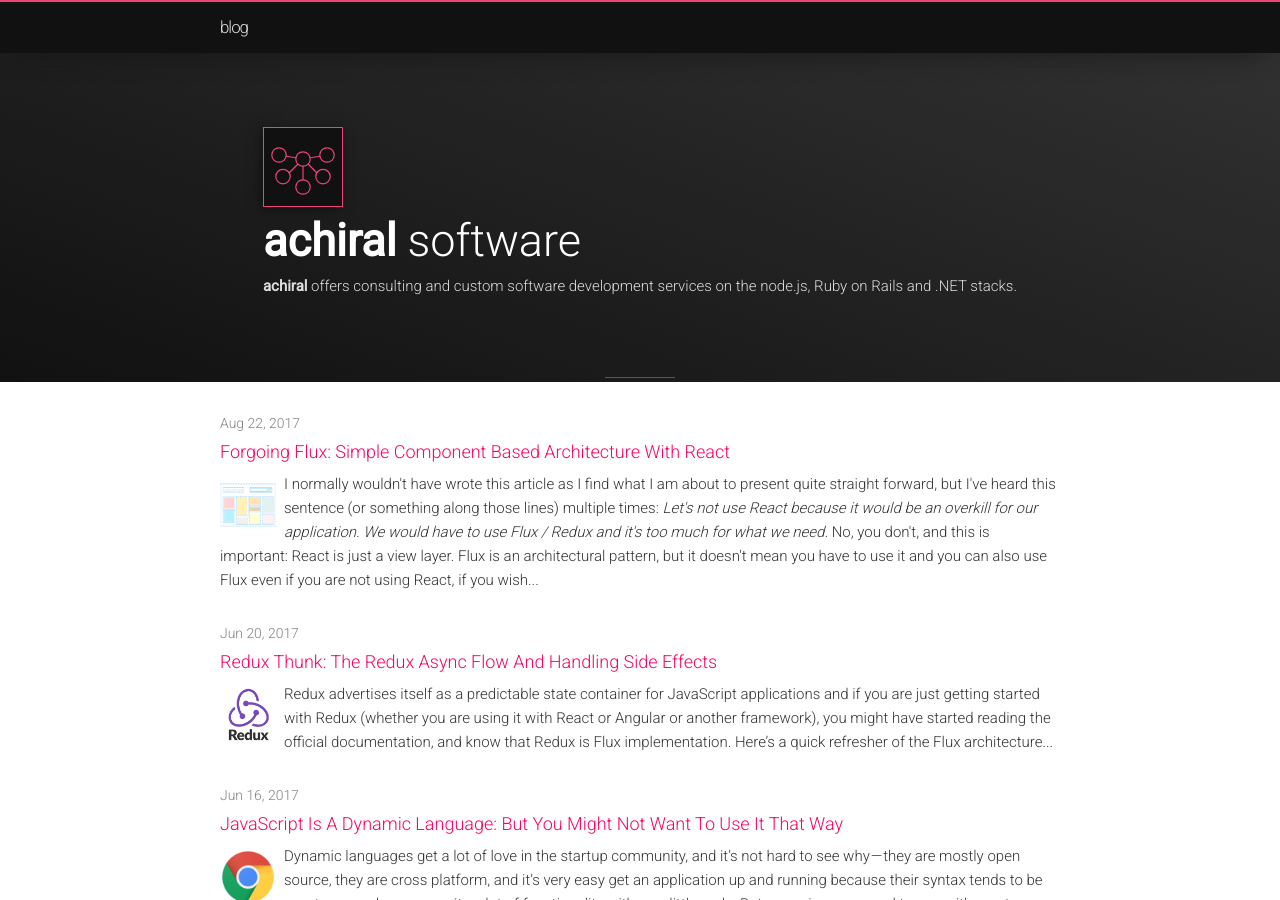
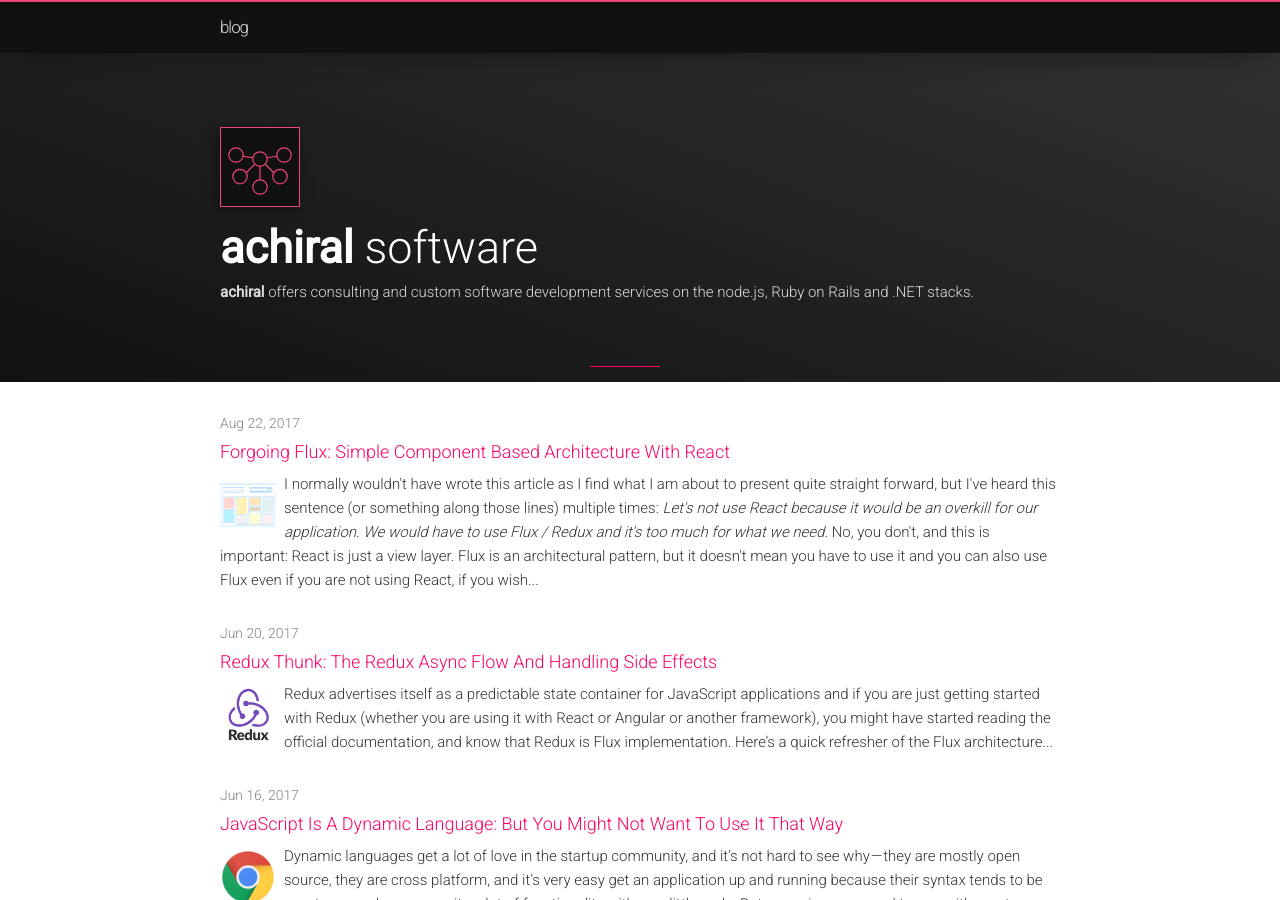
Before and after one commit to toaderflorin/eksia, a Jekyll site: the page built from index.md, in a window 1280 px wide and 900 px high. Built offline with Jekyll 4.4.1, drawn with Linux system fonts in a browser that asks for light colours.

Commit message:
Fixed responsive.

```diff
--- a/_layouts/default.html
+++ b/_layouts/default.html
@@ -7,10 +7,13 @@
     {% include header.html %}
 
     <div class="gradient">
-      <div style="max-width: 840px; margin: auto; margin-top: 50px; padding: 15px; display: flex; flex-direction: column; align-items: left;">
+      <div style="width: 840px; max-width: calc(100% - 30px); margin: auto; margin-top: 50px; padding: 15px";
+        display: flex; flex-direction: column; align-items: left; background-color: red;">
+
           <svg class="site-logo" width="80" height="80" viewBox="0 0 100 100" stroke="#ee4477" stroke-width="1.5" fill="#111"
             xmlns="http://www.w3.org/2000/svg"
             style="box-shadow: -2px 2px 12px -1px  rgba(0, 0, 0, 0.5); margin: 0;">
+
             <rect x="0" y="0" width="100" height="100" fill="#111" stroke="fa0265" stroke-width="2.5"/>
             <line x1="50" y1="40" x2="20" y2="35" />
             <line x1="50" y1="40" x2="80" y2="35" />
@@ -24,16 +27,16 @@
             <circle cx="75" cy="62" r="9" />
             <circle cx="50" cy="75" r="9" />
           </svg>
-          <!-- background: linear-gradient(to bottom, #ff308d, #fa0265);; -->
-          <div style=" font-size: 45px; font-weight: 300; color: white;">
+
+          <div style=" font-size: 45px; color: white;">
             <b>achiral</b> software
           </div>
-          <div style="font-size: 15px; color: #ddd;">
+          <div style="font-size: 15px; color: #ddd; height: 85px;">
             <b>achiral</b> offers consulting and custom software development services on the node.js, Ruby on Rails and .NET stacks.
           </div>
 
-          <div style="max-width: 840px; display: flex; flex-direction: column; align-items: center;">
-            <div style="height: 80px; border-bottom: 1px solid #fa0265; width: 70px;">
+          <div id="lower" style="width: 840px; max-width: calc(100% - 30px); display: flex; flex-direction: column; align-items: center;">
+            <div style="border-bottom: 1px solid #fa0265; width: 70px;">
             </div>
           </div>
       </div>
```
Also changed, not shown: _includes/header.html (+0 -19 lines), 2 other files.
